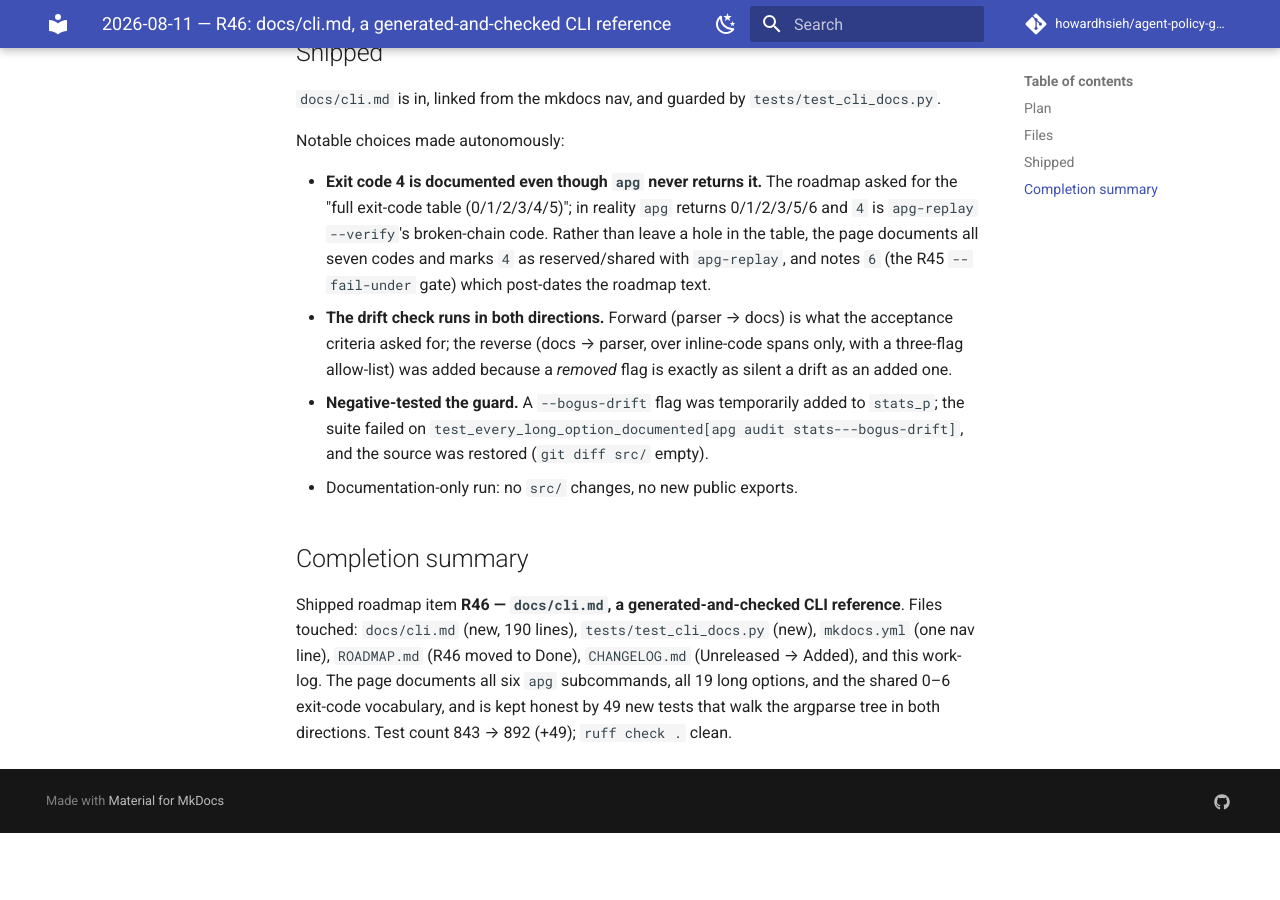
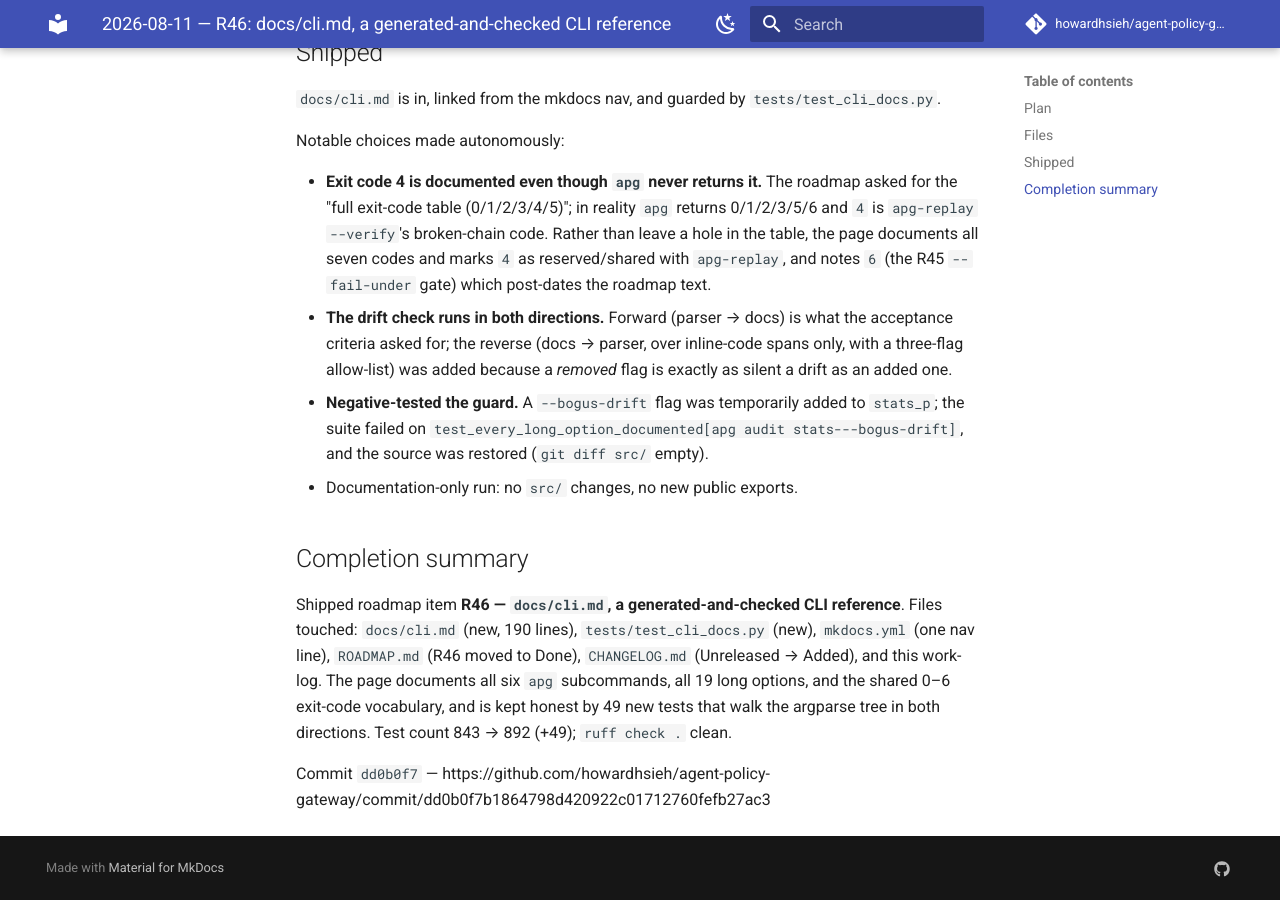
Before and after one commit to howardhsieh/agent-policy-gateway, an MkDocs documentation site: the page built from docs/work-log/2026-08-11.md, in a window 1280 px wide and 900 px high, scrolled down 947 px. Built offline with MkDocs 1.6.1 and Material for MkDocs 9.7.7, drawn with Linux system fonts in a browser that asks for light colours; comment, search, counter and statistics services are not loaded; before the commit the page ends 1780 px from its top, so only the background shows below that.

Commit message:
docs: record R46 commit hash and finalize 2026-08-11 work-log

```diff
--- a/docs/work-log/2026-08-11.md
+++ b/docs/work-log/2026-08-11.md
@@ -54,3 +54,5 @@
 all 19 long options, and the shared 0–6 exit-code vocabulary, and is kept honest by 49
 new tests that walk the argparse tree in both directions. Test count 843 → 892 (+49);
 `ruff check .` clean.
+
+Commit `dd0b0f7` — https://github.com/howardhsieh/agent-policy-gateway/commit/dd0b0f7b1864798d420922c01712760fefb27ac3
```
Also changed, not shown: ROADMAP.md (+1 -1 lines).
